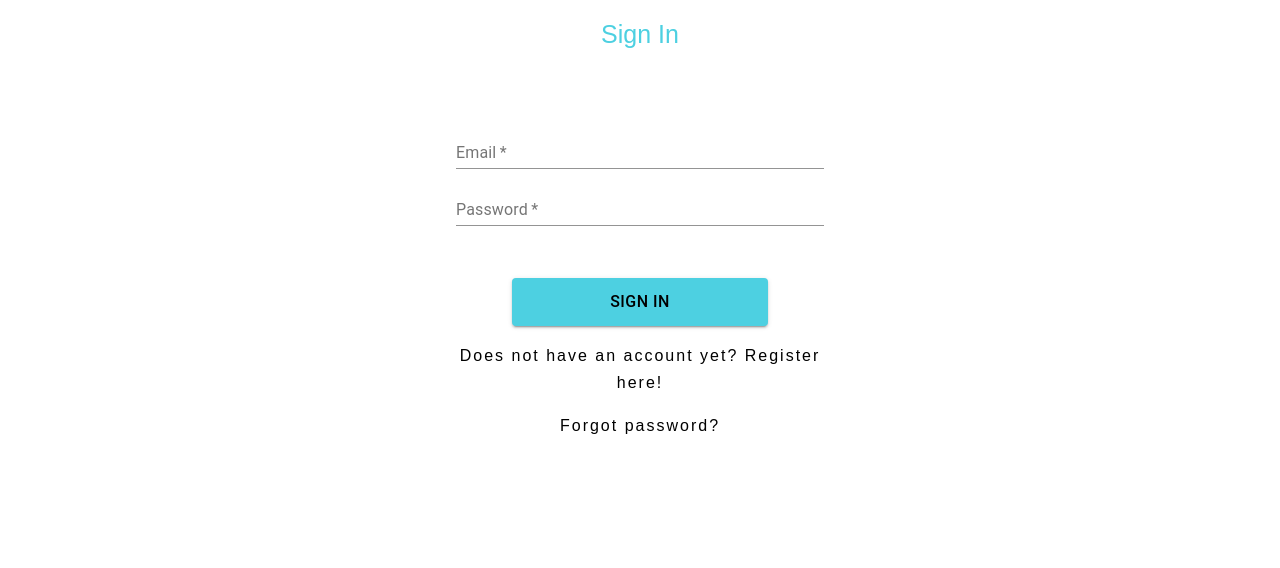
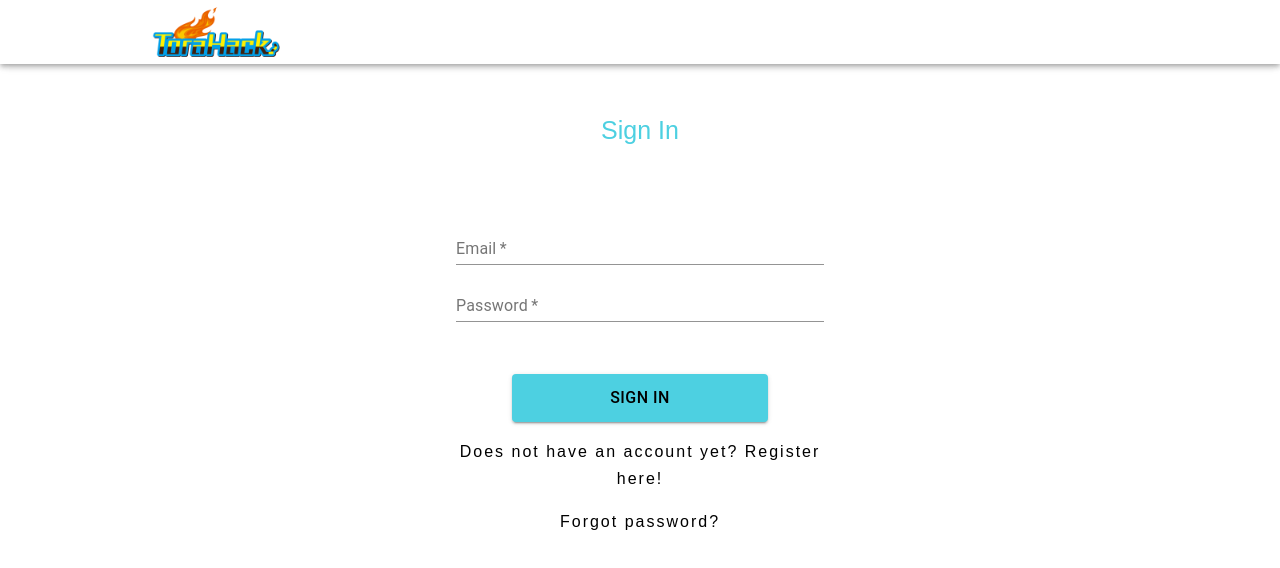
Before and after one commit to kojiokajima/react-redux-ec-app01, a React (Create React App) app: page /signin in a window 1280 px wide. Shown: the top 568 px of the page. Built offline with nearby package versions, Linux system fonts and the light colour scheme.

Commit message:
added header

```diff
--- a/src/App.jsx
+++ b/src/App.jsx
@@ -2,12 +2,16 @@
 import Router from "./Router";
 import './assets/reset.css';
 import './assets/style.css'
+import {Header} from './components/Header'
 
 const App = () => {
   return (
-    <main>
-      <Router />
-    </main>
+    <>
+      <Header />
+      <main className="c-main">
+        <Router />
+      </main>
+    </>
   );
 };
 
--- /dev/null
+++ b/src/components/Header/Header.jsx
@@ -0,0 +1,54 @@
+import React from 'react'
+import {makeStyles} from '@material-ui/styles'
+import AppBar from '@material-ui/core/AppBar'
+import Toolbar from '@material-ui/core/Toolbar'
+import logo from '../../assets/img/icons/logo.png'
+import { useDispatch, useSelector } from 'react-redux'
+import { getIsSignedIn } from '../../reducks/users/selectors'
+import {push} from 'connected-react-router'
+import {HeaderMenus} from './index'
+
+const useStyles = makeStyles({
+    root: {
+        flexGrow: 1,
+    },
+    menuBar: {
+        backgroundColor: "#fff",
+        color: "#444",
+    },
+    toolBar: {
+        margin: "0 auto",
+        maxWidth: 1024,
+        width: "100%",
+    },
+    iconButtons: {
+        margin: "0 0 0 auto",
+    }
+})
+
+const Header = () => {
+    const classes = useStyles()
+    const dispatch = useDispatch()
+    const selector = useSelector((state) => state)
+    const isSignedIn = getIsSignedIn(selector)
+
+    return (
+        <div className={classes.root}>
+            <AppBar position="fixed" className={classes.menuBar}>
+                <Toolbar className={classes.toolBar}>
+                    <img
+                        src={logo} alt="Logo" width="128px"
+                        onClick={() => dispatch(push('/'))}
+                    />
+                    {isSignedIn && (
+                        <div className={classes.iconButtons}>
+                            <HeaderMenus />
+                        </div>
+                    )}
+                </Toolbar>
+            </AppBar>
+        </div>
+    )
+}
+
+export default Header
--- /dev/null
+++ b/src/components/Header/HeaderMenus.jsx
@@ -0,0 +1,26 @@
+import React from 'react'
+import IconButton from '@material-ui/core/IconButton'
+import Badge from '@material-ui/core/Badge'
+import ShoppingCartIcon from '@material-ui/icons/ShoppingCart'
+import FavoriteBorderIcon from '@material-ui/icons/FavoriteBorder'
+import MenuIcon from '@material-ui/icons/Menu'
+
+const HeaderMenus = () => {
+    return (
+        <>
+            <IconButton>
+                <Badge badgeContent={3} color="secondary">
+                    <ShoppingCartIcon />
+                </Badge>
+            </IconButton>
+            <IconButton>
+                <FavoriteBorderIcon />
+            </IconButton>
+            <IconButton>
+                <MenuIcon />
+            </IconButton>
+        </>
+    )
+}
+
+export default HeaderMenus
--- /dev/null
+++ b/src/components/Header/index.js
@@ -0,0 +1,2 @@
+export {default as Header} from './Header'
+export {default as HeaderMenus} from './HeaderMenus'
```
Also changed, not shown: 1 other file (tests, documents, lock files or other folders).
